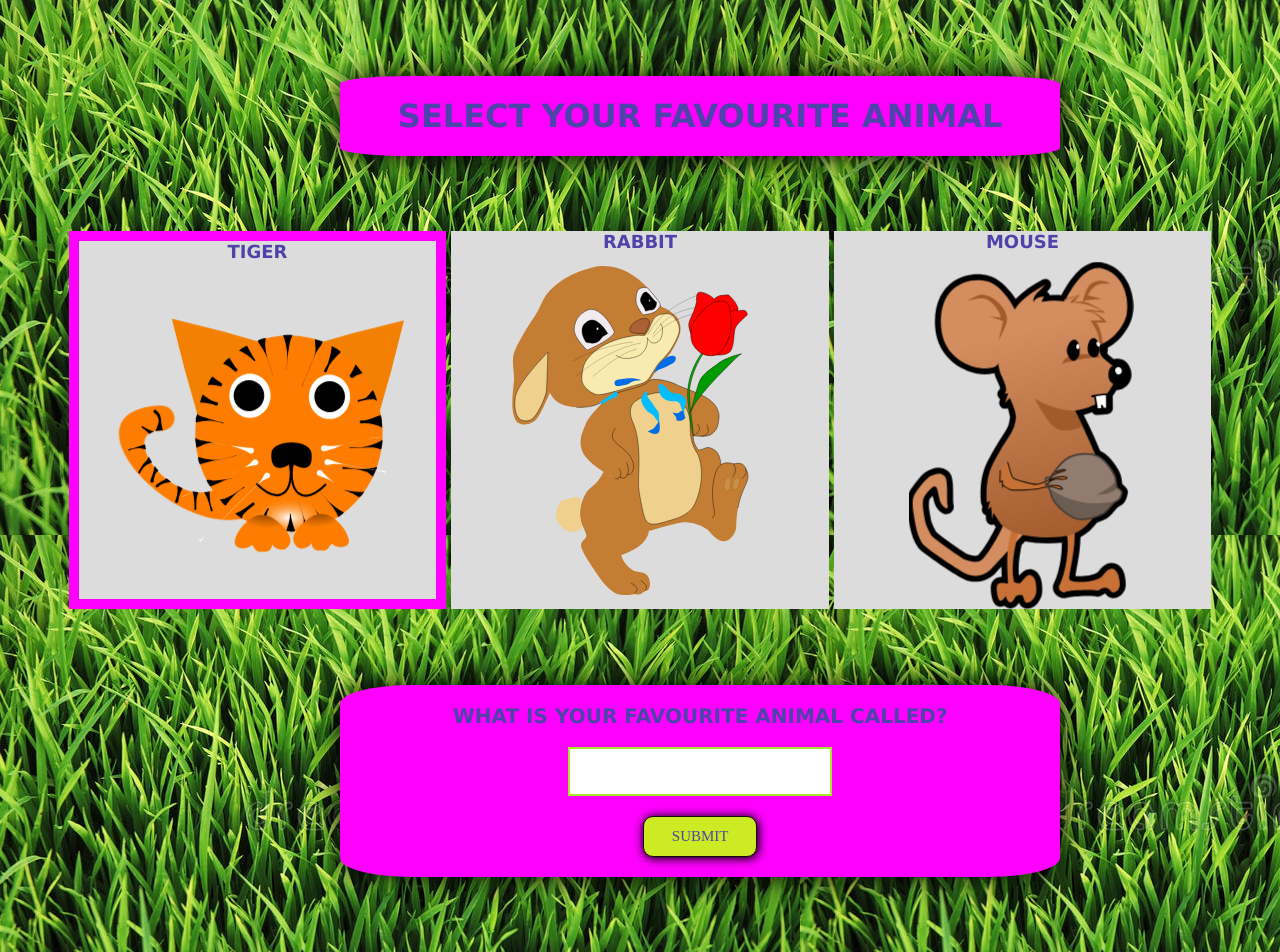
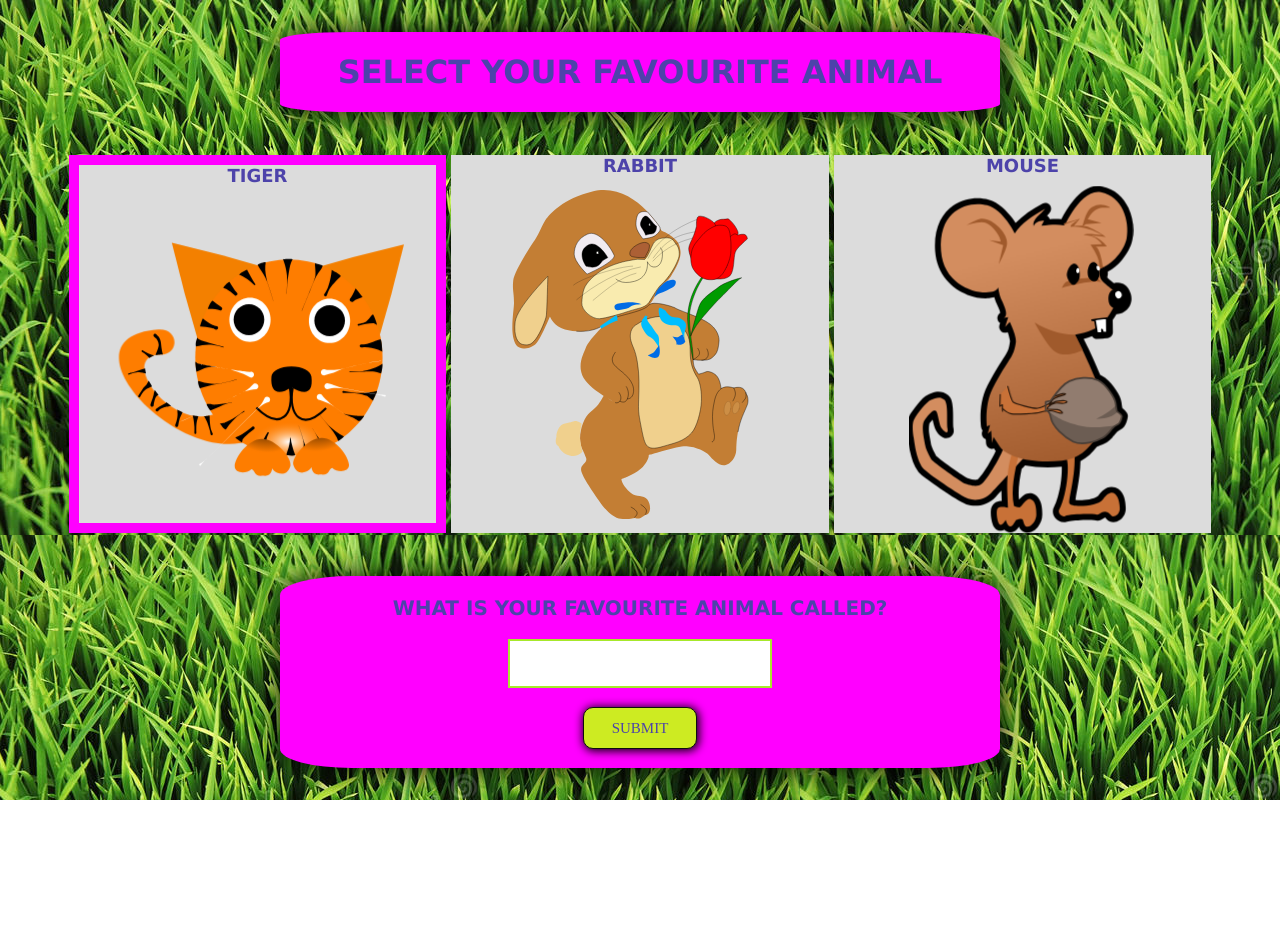
Before and after one commit to Yan5577/Cyber-Pet, a plain HTML site: page index.html in a window 1280 px wide. After the commit the page ends 800 px from the top, so only its background shows below. Drawn offline with Linux system fonts and the light colour scheme.

Commit message:
Fixed the layou of the selection screen

```diff
--- a/css/interface.css
+++ b/css/interface.css
@@ -22,11 +22,10 @@ body {
   flex-direction: row;
   align-items: center;
   justify-content: centre;
-  margin: 0 auto;
+
   width: 90%;
   justify-content: space-evenly;
-  margin-top: 2cm;
-  margin-bottom: 2cm;
+
 }
 
 .game h4 {
@@ -72,19 +71,7 @@ body {
   border: 5px solid #9ce614e5;
 }
 
-#petSelection {
-  display: flex;
-  justify-content: center;
-  align-items: center;
-  margin: 2cm 2cm 2cm 9cm;
-  background-color: fuchsia;
-  height: 5rem;
-  width: 45rem;
-  padding: 0;
-  border-radius: 10%;
-  box-shadow: 1px 1px 30px 1px black;
-  text-align: center;
-}
+
 
 #petSelection:hover {
   color: rgb(12, 12, 12);
@@ -105,7 +92,7 @@ body {
   color: #4d43aa;
 }
 
-.inquiries ,#pet {
+#pet {
   display: flex;
   justify-content: center;
   align-items: center;
--- a/css/style.css
+++ b/css/style.css
@@ -22,15 +22,22 @@ body{
     flex-direction: row;
     align-items: center;
     justify-content: centre;
-    margin: 0 auto;
+
     width: 90%;
     justify-content: space-evenly;
-    margin-top: 2cm;
-    margin-bottom: 2cm;
+
 }
 
 .game h4{
     text-align: center;
+}
+
+#container{
+    display:flex;
+    flex-direction: column;
+    align-items: center;
+    justify-content: space-around;
+    height:100vh;
 }
 
 
@@ -75,16 +82,16 @@ body{
 
 
 #petSelection{
-    display: flex;
-    justify-content: center;
-    align-items: center;
-    margin: 2cm 2cm 2cm 9cm;
+    display: block;
+    margin: 20px;
     background-color: fuchsia;
     height: 5rem;
     width: 45rem;
     padding: 0;
     border-radius: 10%;
     box-shadow: 1px 1px 30px 1px black;
+    line-height: 5rem;
+    text-align: center;
 }
 
 #petSelection:hover{
@@ -122,7 +129,7 @@ body{
     display: flex;
     justify-content: center;
     align-items: center;
-    margin: 2cm 2cm 2cm 9cm;
+    margin: 20px;
     background-color: fuchsia;
     height: 12rem;
     width: 45rem;
```
